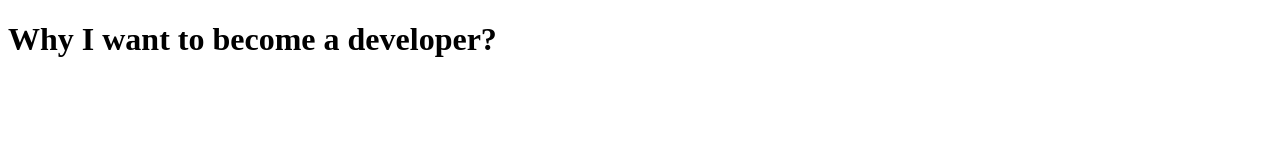
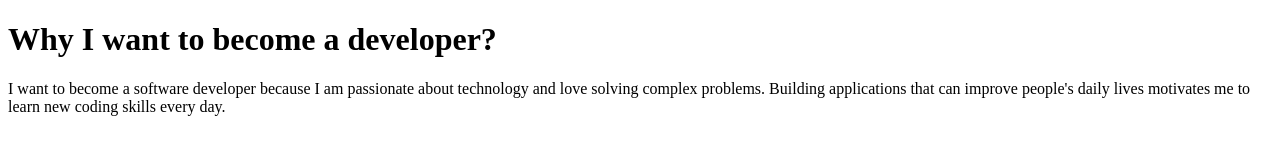
Before and after one commit to acciojob/why-software-muralikrishnakodi6104, a website: page main.html in a window 1280 px wide. Drawn offline with Linux system fonts and the light colour scheme.

Commit message:
created a submission

```diff
--- a/main.html
+++ b/main.html
@@ -8,6 +8,8 @@
 
 <body>
 	<h1 id="main-heading">Why I want to become a developer?</h1>
+	<p>I want to become a software developer because I am passionate about technology and love solving complex problems. Building applications that can improve people's daily lives motivates me to learn new coding skills every day.</p>
+
 	<!-- the entire body must be written by student -->
     <script type="text/javascript" src="./script.js">
 </script>
```
